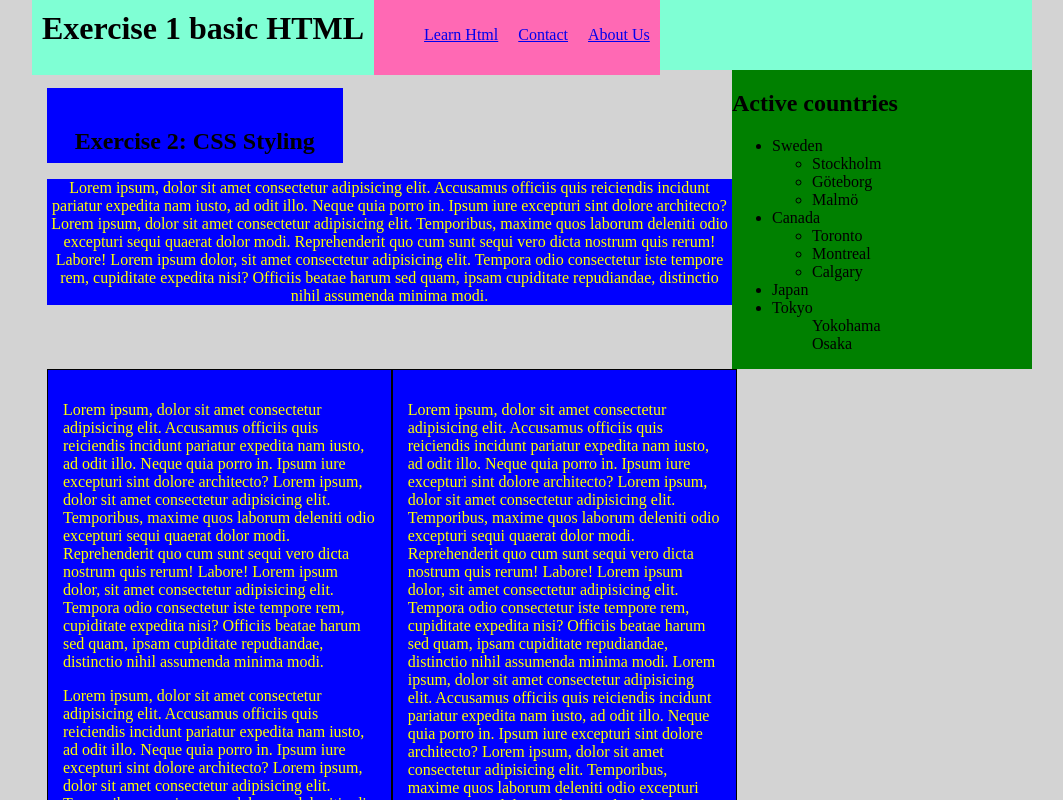
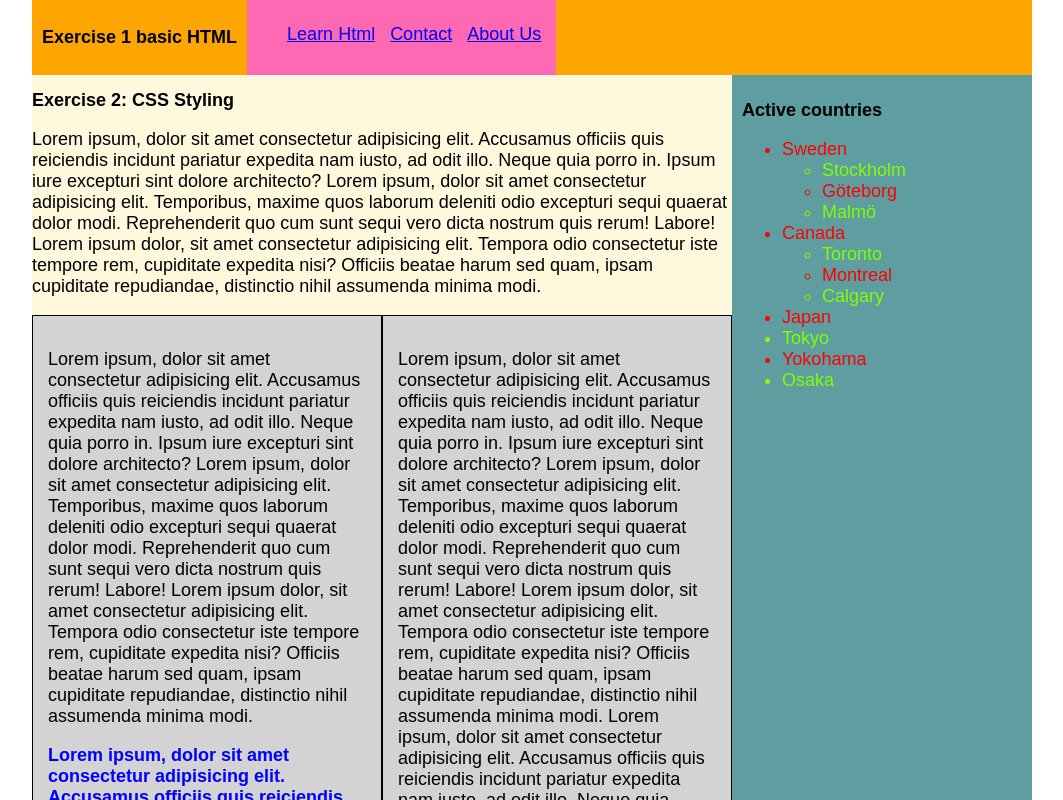
Before and after one commit to heskyttberg/LexiconFST, a website: page exercises/Week/1/HTML/2/index.html in a window 1280 px wide. Shown: the top 800 px of the page, without its empty margins (108-1171 px from the left). Drawn offline with Linux system fonts and the light colour scheme.

Commit message:
exercise 1 and 2 + optional finished

```diff
--- a/exercises/Week/1/HTML/2/css/site.css
+++ b/exercises/Week/1/HTML/2/css/site.css
@@ -1,135 +1,80 @@
 *{
     box-sizing: border-box;
+    font-family: sans-serif;
+    font-size: large;
 }
+body{
 
-body {
-    width: 1000px;
+    width:1000px;
     margin:auto;
 }
-
-header, footer {
-    height: 75px;
-    width: 100%;
+header, footer{
+    height:75px;
+    width:100%;
 }
-
-footer {
-    clear:all;
+header{
+    background-color: orange;
+}
+footer{
+    clear:both;
     background-color: blueviolet;
 }
-
-h1 {
-    float:left;
-    margin: 10px;
+.row2 {
+    background-color: gold;
+    width: 100%;
+    display:flex;
 }
-
-.container {
-    display: flex;
-    width: 100%;
- }
-
- h1 {
-    flex: 1;
- }
-
- nav {
-    flex: 1;
- }
-
-nav ul {
-    flex: 1;
-    list-style: none;
+main {
+    background-color: cornsilk;
+    width: 70%;
+    float: left;
 
 }
-
-nav ul li {
+aside {
+    background-color:cadetblue;
+    width: 30%;
+    float:left;
+}
+article{
+    background-color:lightgray;
+    width:50%;
+    float:left;
+    border:1px solid black;
+    padding:15px;
+}
+.mainArticle{
+   display:flex;
+}
+header h1{
     float: left;
-    margin: 10px;
+    padding: 10px;
+    padding-top: 15px;
 }
-
-body{
-    width: 1000px;
-    background-color:  lightgray;
-    margin: auto;
+nav {
+    float: left;
+    height: 100%;
+    background-color: hotpink;
 }
-
-header, footer{
-    width: 100%;
-    height: 70px;
+nav ul li{
+    float: left;
+    list-style: none;
+    padding-right: 15px;
+    padding-top: 6px;
 }
-
-header {
-    background-color: aquamarine;
-}
-
-footer {
-    background-color: blueviolet;
-}
-
-#head {
-    float: left;
-    background-color: aquamarine;
-    height: 75px;
-}
-
-#nav {
-    background-color: hotpink;
-    height: 75px;
-    float: left;
-}
-
-#mainHeader {
-    background-color: blue;
-    height: 75px;
-    width: 30%;
-    vertical-align: middle;
-    text-align: center;
-    padding: 20px;
-}
-
-#txt01 {
-    background-color: blue;
-    width: 75%;
-    vertical-align: middle;
-    text-align: center;
-}
-
-.row2 {
-    padding-left: 15px;
-}
-
-.mainArticle {
-    display: flex;
-    justify-content: space-between;
-    width: 70%;
-}
-
-#article01 {
-    flex: 1;
-    background-color: blue;
-    border: 1px solid black;
-    padding: 15px;
-}
-
-p{
-    color:yellow;
-}
-
-#article02 {
-    flex: 1;
-    background-color: blue;
-    border: 1px solid black;
-    padding: 15px;
-}
-
-img {
+img{
     width: 100%;
     height: auto;
 }
-
-aside {
-    background-color: green;
-    background: green;
-    width: 30%;
-    height: 100%;
-    float: right;
+aside{
+    padding: 10px;
 }
+#a01p02{
+    font-weight: bold;
+    color: blue;
+}
+.asideRED{
+    color: red;
+}
+.asideGREEN{
+    color: chartreuse;
+}
--- a/exercises/Week/1/HTML/2/index.html
+++ b/exercises/Week/1/HTML/2/index.html
@@ -9,10 +9,8 @@
 <body>
     <div class="container">
             <header>
-                <div id="head">
                 <h1>Exercise 1 basic HTML</h1>
-                </div>
-                <div id="nav">
+
                 <nav>
                     <ul>
                         <li>
@@ -28,37 +26,6 @@
                 </nav>
 
             </header>
-        </div>
-
-        <aside>
-            <h2>Active countries</h2>
-            <ul>
-                <li>
-                    Sweden
-                    <ul>
-                        <li>Stockholm</li>
-                        <li>Göteborg</li>
-                        <li>Malmö</li>
-                    </ul>
-                </li>
-                <li>
-                    Canada
-                    <ul>
-                        <li>Toronto</li>
-                        <li>Montreal</li>
-                        <li>Calgary</li>
-                    </ul>
-                </li>
-                <li>
-                    Japan
-                    <li>Tokyo</li>
-                    <ul>Yokohama</ul>
-                    <ul>Osaka</ul>
-                </li>
-            </ul>
-        </aside>
-
-        <br>
 
         <div class="row2">
             <main>
@@ -77,7 +44,6 @@
 
                 </div>
 
-                <aside></aside>
                 <div class="mainArticle">
 
                     <article id="article01">
@@ -88,7 +54,7 @@
 
                         </p>
 
-                        <p>
+                        <p ID="a01p02">
                             Lorem ipsum, dolor sit amet consectetur adipisicing elit. Accusamus officiis quis reiciendis incidunt pariatur expedita nam iusto, ad odit illo. Neque quia porro in. Ipsum iure excepturi sint dolore architecto?
                             Lorem ipsum, dolor sit amet consectetur adipisicing elit. Temporibus, maxime quos laborum deleniti odio excepturi sequi quaerat dolor modi. Reprehenderit quo cum sunt sequi vero dicta nostrum quis rerum! Labore!
                             Lorem ipsum dolor, sit amet consectetur adipisicing elit. Tempora odio consectetur iste tempore rem, cupiditate expedita nisi? Officiis beatae harum sed quam, ipsam cupiditate repudiandae, distinctio nihil assumenda minima modi.
@@ -131,7 +97,36 @@
 
                     </article>
                 </div>
+
             </main>
+
+            <aside>
+                <h2>Active countries</h2>
+                <ul>
+                    <li class="asideRED">
+                        Sweden
+                        <ul>
+                            <li class="asideGREEN">Stockholm</li>
+                            <li class="asideRED">Göteborg</li>
+                            <li class="asideGREEN">Malmö</li>
+                        </ul>
+                    </li>
+                    <li class="asideRED">
+                        Canada
+                        <ul>
+                            <li class="asideGREEN">Toronto</li>
+                            <li class="asideRED">Montreal</li>
+                            <li class="asideGREEN">Calgary</li>
+                        </ul>
+                    </li>
+                    <li class="asideRED">
+                        Japan
+                        <li class="asideGREEN">Tokyo</li>
+                        <li class="asideRED">Yokohama</li>
+                        <li class="asideGREEN">Osaka</li>
+                    </li>
+                </ul>
+            </aside>
 
         </div>
 
```
Also changed, not shown: exercises/Week/1/HTML/1/index.html (+17 -15 lines). Lines whose indentation alone changed are shown as unchanged.
